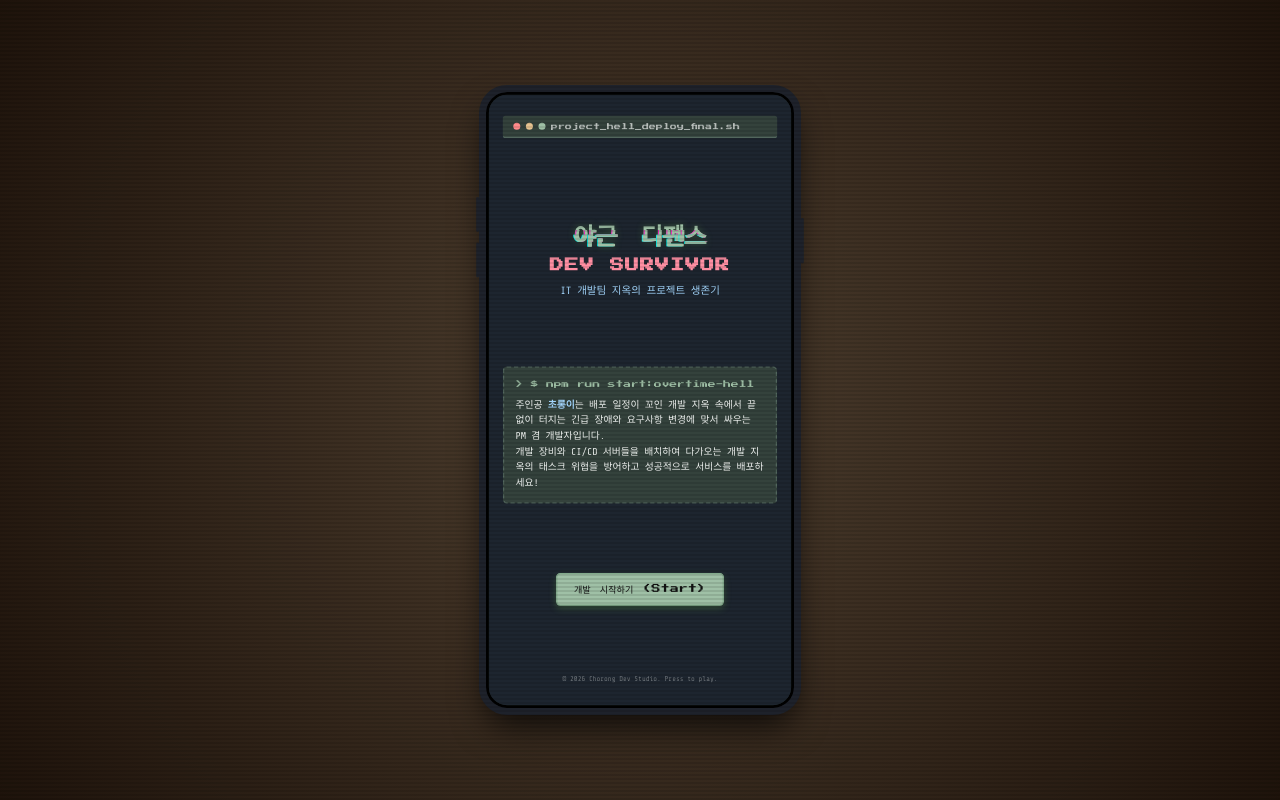
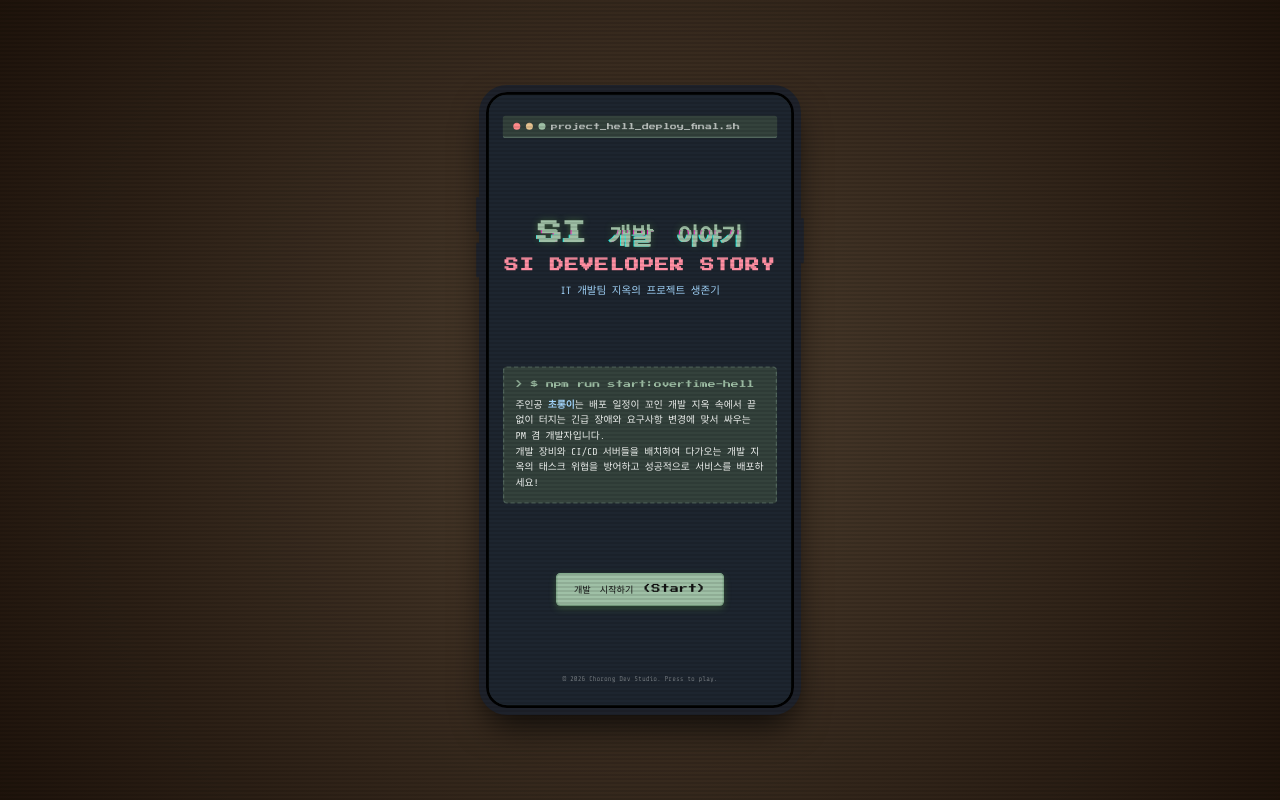
Before and after one commit to kisspa-source/defence-game-v0, a website: page index.html in a window 1280 px wide. Drawn offline with nearby package versions, Linux system fonts and the light colour scheme; animation ran at ten frames a second.

Commit message:
chore: Rename game title to SI 개발 이야기

```diff
--- a/index.html
+++ b/index.html
@@ -3,7 +3,7 @@
 <head>
     <meta charset="UTF-8">
     <meta name="viewport" content="width=device-width, initial-scale=1.0">
-    <title>초롱이의 야근 디펜스: DEV SURVIVOR</title>
+    <title>SI 개발 이야기</title>
     <!-- Google Fonts for Retro Style -->
     <link rel="preconnect" href="https://fonts.googleapis.com">
     <link rel="preconnect" href="https://fonts.gstatic.com" crossorigin>
@@ -28,8 +28,8 @@
                     <span class="terminal-title">project_hell_deploy_final.sh</span>
                 </div>
                 <div class="title-logo">
-                    <h1 class="glitch-text" data-text="야근 디펜스">야근 디펜스</h1>
-                    <h2 class="sub-logo">DEV SURVIVOR</h2>
+                    <h1 class="glitch-text" data-text="SI 개발 이야기">SI 개발 이야기</h1>
+                    <h2 class="sub-logo">SI DEVELOPER STORY</h2>
                     <p class="tagline">IT 개발팀 지옥의 프로젝트 생존기</p>
                 </div>
                 <div class="story-box">
```
